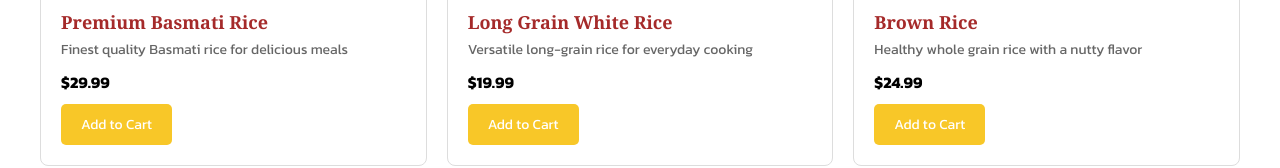
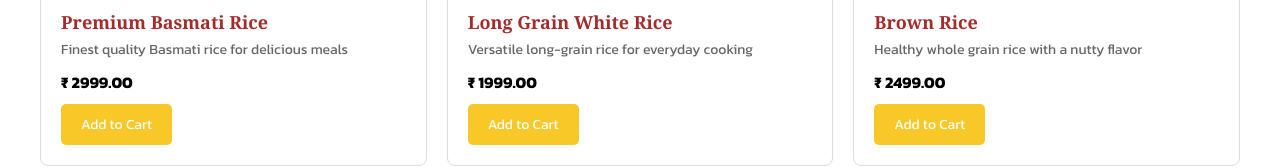
Before and after one commit to Balaji-S-2024/Dileep-Rice-Bag, a React (Vite) app in the folder frontend/: page /Pricing in a window 1280 px wide. Shown: the part 495-663 px from the top of the page. Built offline with nearby package versions, Linux system fonts and the light colour scheme.

Commit message:
Rupees 🛐

```diff
--- a/frontend/src/components/Pricing/Pricing.jsx
+++ b/frontend/src/components/Pricing/Pricing.jsx
@@ -7,21 +7,21 @@ function PricingPage() {
       id: 1,
       name: 'Premium Basmati Rice',
       description: 'Finest quality Basmati rice for delicious meals',
-      price: 29.99,
+      price: 2999,
       imageUrl: Basmati_Rice,
     },
     {
       id: 2,
       name: 'Long Grain White Rice',
       description: 'Versatile long-grain rice for everyday cooking',
-      price: 19.99,
+      price: 1999,
       imageUrl: Basmati_Rice,
     },
     {
       id: 3,
       name: 'Brown Rice',
       description: 'Healthy whole grain rice with a nutty flavor',
-      price: 24.99,
+      price: 2499,
       imageUrl: Basmati_Rice,
     },
 
@@ -37,7 +37,7 @@ function PricingPage() {
             <div className="rice-bag-details">
               <h2>{bag.name}</h2>
               <p className="rice-bag-description">{bag.description}</p>
-              <p className="rice-bag-price">${bag.price.toFixed(2)}</p>
+              <p className="rice-bag-price">₹ {bag.price.toFixed(2)}</p>
               <button className="add-to-cart-button">Add to Cart</button>
             </div>
           </div>
```
